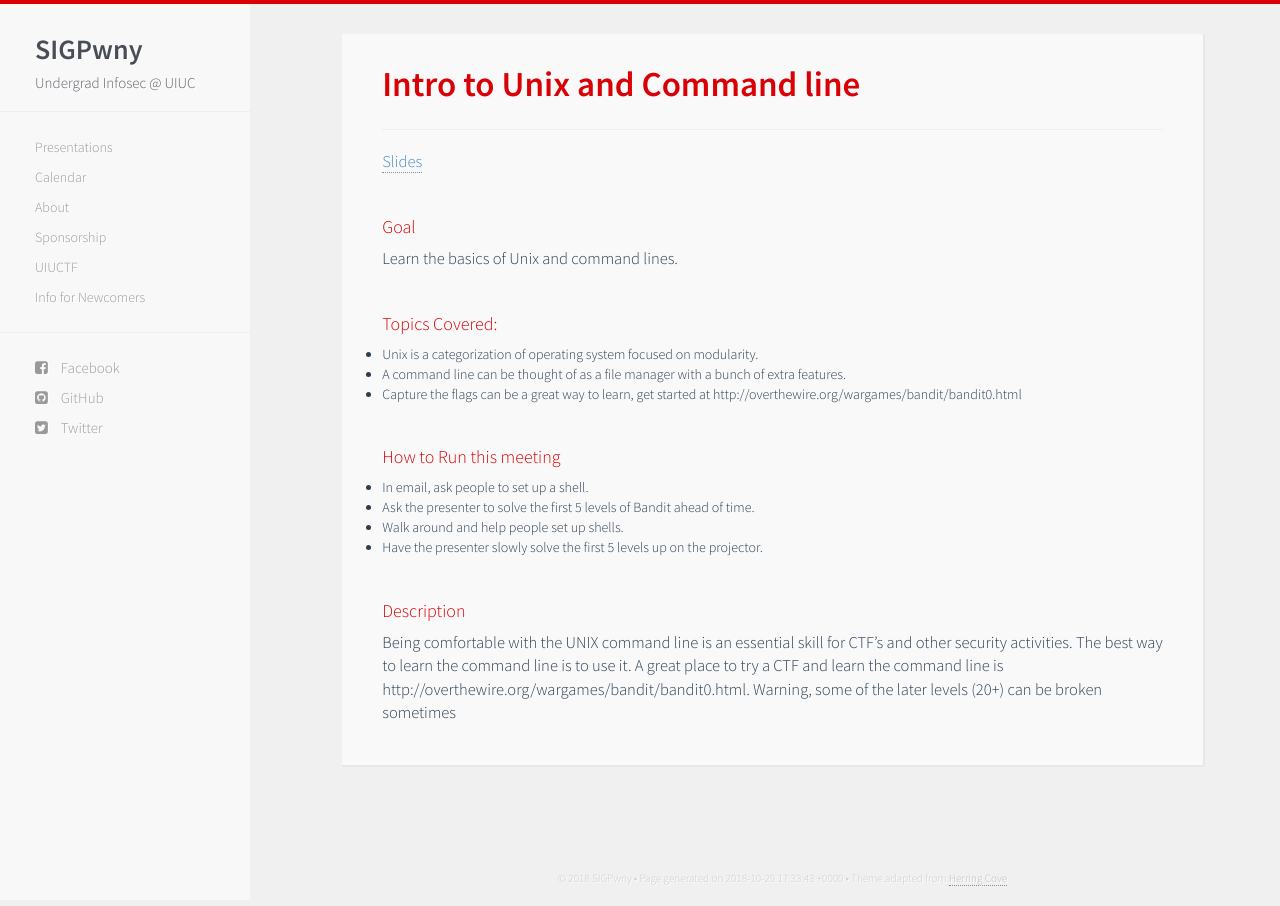
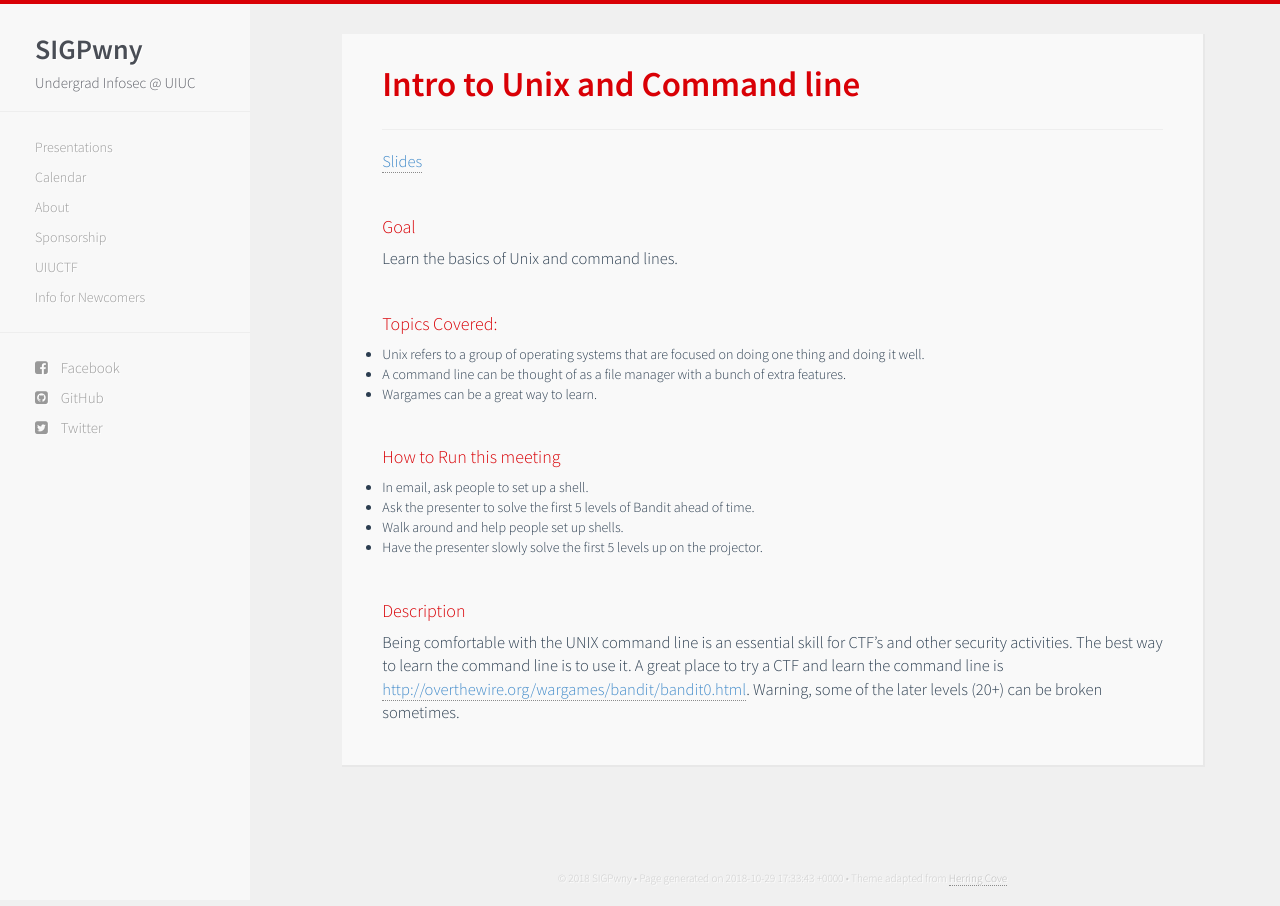
Before and after one commit to sigpwny/sigpwny.github.io-archive, a Jekyll site: the page built from _meetings/intro-shell.md, in a window 1280 px wide. Built offline with Jekyll 4.4.1, drawn with Linux system fonts in a browser that asks for light colours; nearby versions of some CDN libraries.

Commit message:
Update _meetings/intro-shell.md

```diff
--- a/_meetings/intro-shell.md
+++ b/_meetings/intro-shell.md
@@ -15,9 +15,9 @@ how-to-run: [
 	projector."
 	]
 list-of-topics: [
-	"Unix is a categorization of operating system focused on modularity.",
+	"Unix refers to a group of operating systems that are focused on doing one thing and doing it well.",
 	"A command line can be thought of as a  file manager with a bunch of extra features.",
-    "Capture the flags can be a great way to learn, get started at http://overthewire.org/wargames/bandit/bandit0.html"
+    "Wargames can be a great way to learn."
 	]
 ---
 
@@ -25,4 +25,5 @@ list-of-topics: [
 
 Being comfortable with the UNIX command line is an essential skill for CTF's and other security activities.
 The best way to learn the command line is to use it. A great place to try a CTF and learn the command line
-is http://overthewire.org/wargames/bandit/bandit0.html. Warning, some of the later levels (20+) can be broken sometimes
+is [http://overthewire.org/wargames/bandit/bandit0.html](http://overthewire.org/wargames/bandit/bandit0.html).
+Warning, some of the later levels (20+) can be broken sometimes.
```
